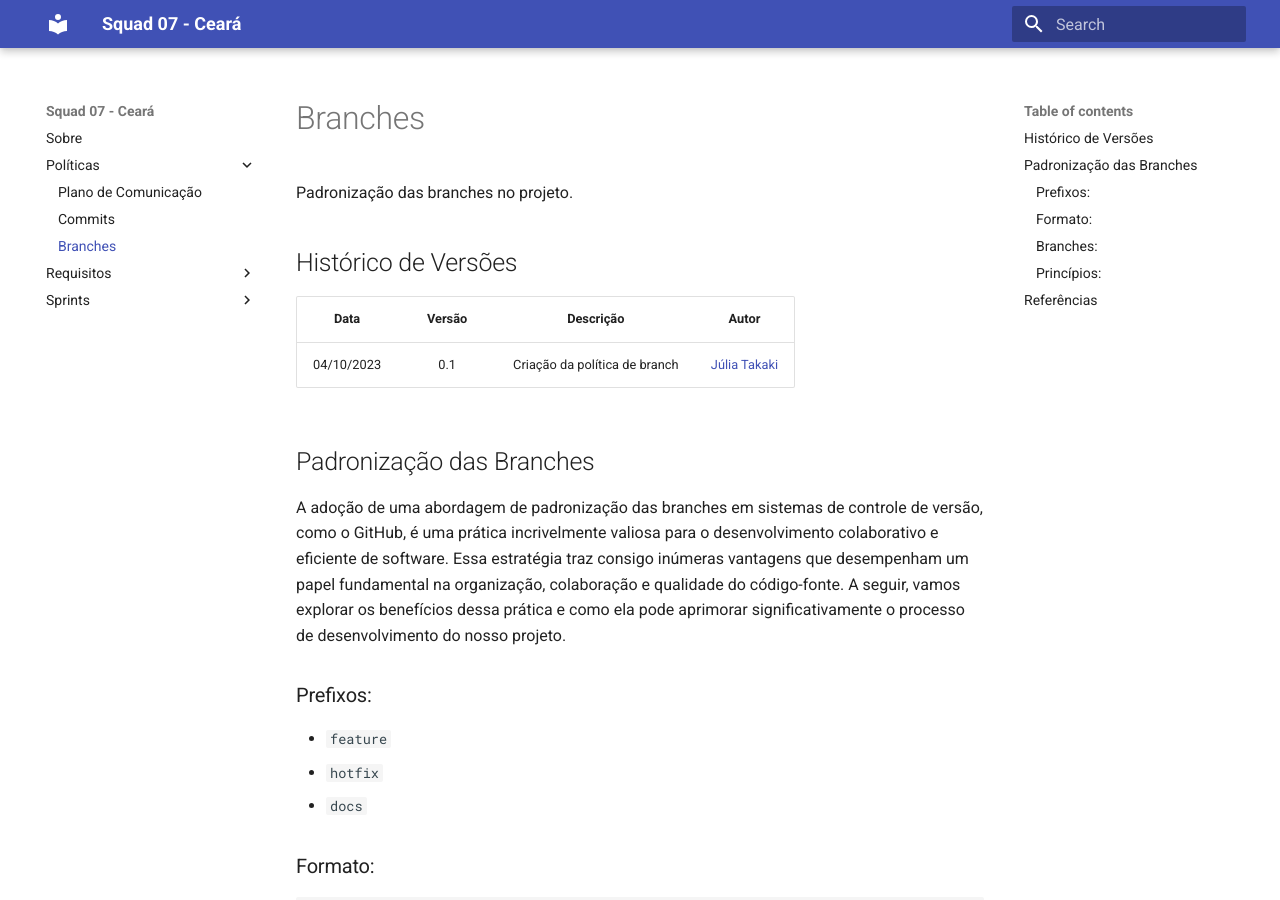
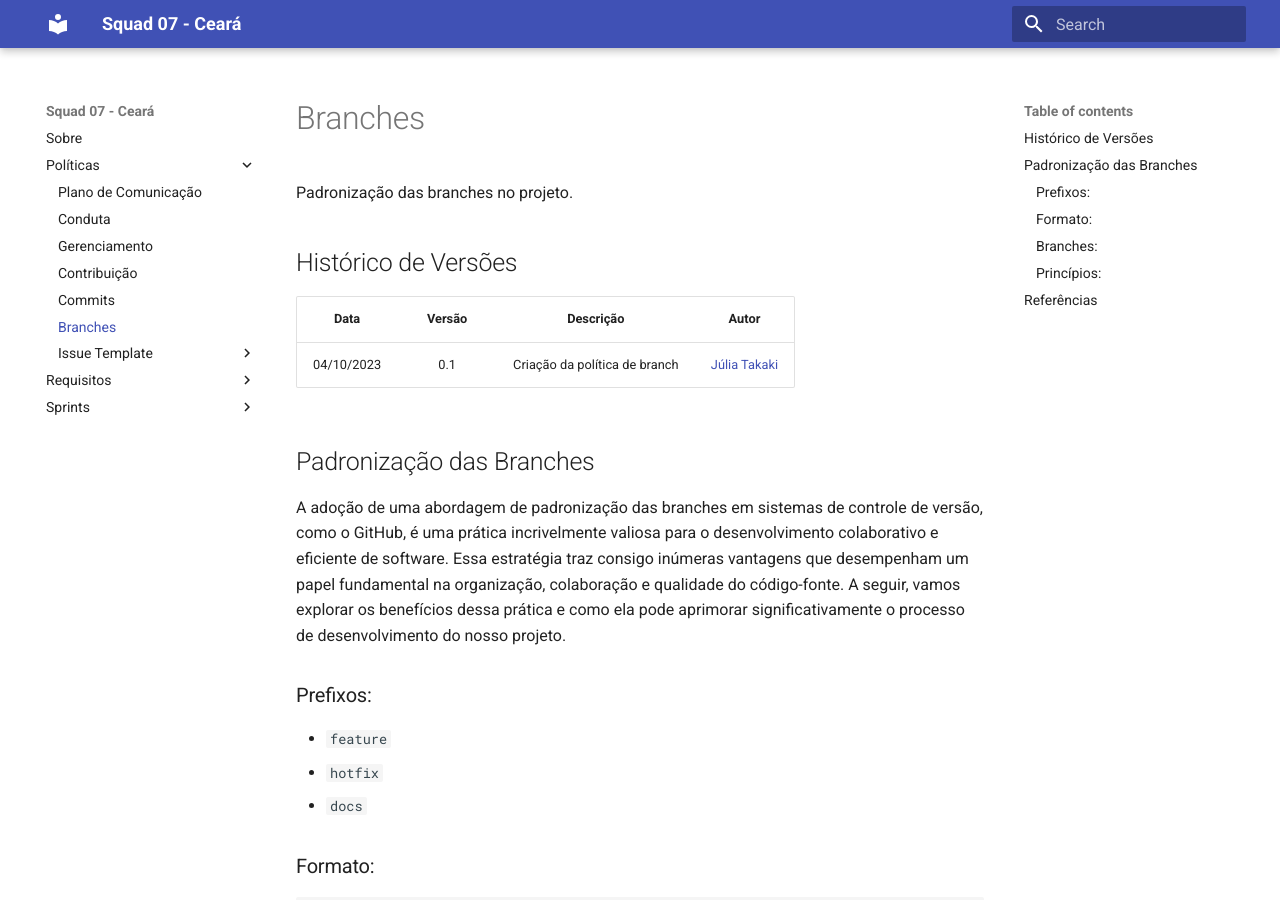
Before and after one commit to unb-mds/2023-2-Squad07, an MkDocs documentation site: the page built from docs/políticas/Branches.md, in a window 1280 px wide and 900 px high. Built offline with MkDocs 1.6.1 and Material for MkDocs 9.7.7, drawn with Linux system fonts in a browser that asks for light colours; some of the changed lines change nothing that is shown.

Commit message:
:pencil: adicionando políticas e arqt ao mkdocs

```diff
--- a/mkdocs.yml
+++ b/mkdocs.yml
@@ -9,13 +9,22 @@ nav:
       - Sobre: index.md
       - Políticas:
         - Plano de Comunicação: políticas/plano-de-comunicação.md
+        - Conduta: políticas/Conduta.md
+        - Gerenciamento: políticas/Gerenciamento.md
+        - Contribuição: políticas/Contribuição.md
         - Commits: políticas/Commits.md
         - Branches: políticas/Branches.md
+        - Issue Template:
+          - Bug: políticas/issue-template/Bug.md
+          - Custom: políticas/issue-template/Custom.md
+          - Feature: políticas/issue-template/Feature.md
+          - Pull Request: políticas/issue-template/Pull-Request.md
       - Requisitos:
         - Visão do Produto: requisitos/visaodoproduto.md
         - Requisitos Funcionais: requisitos/requisitosfuncionais.md
         - Requisitos Não-Funcionais: requisitos/requisitosnaofuncionais.md
         - User Story Map: requisitos/userstorymap.md
+        - Arquitetura: requisitos/arquitetura.md
       - Sprints:
         - Sprint 0:
           - Planejamento: sprints/sprint00/planejamento.md
```
